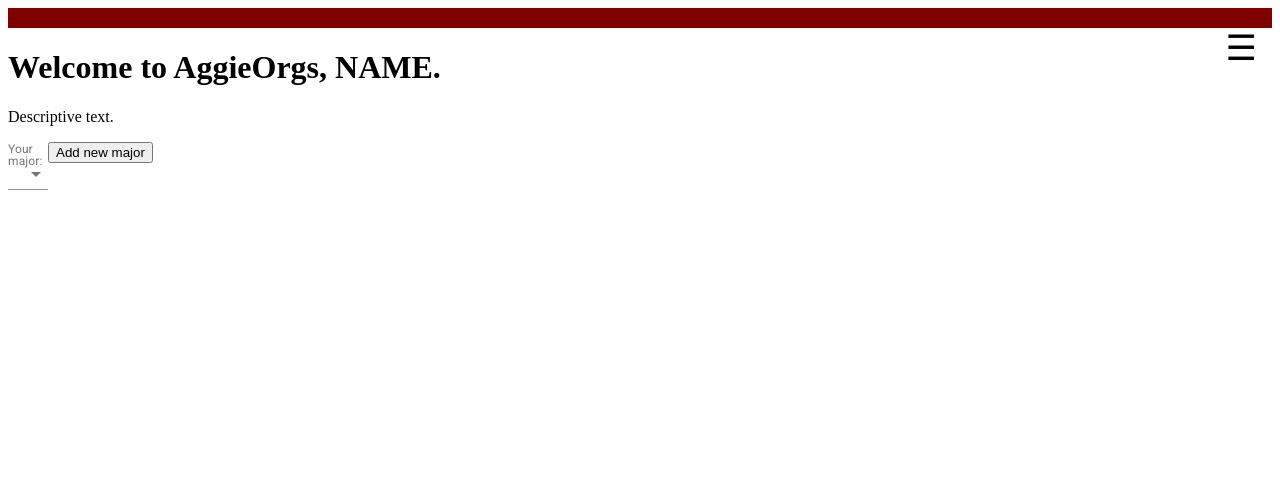
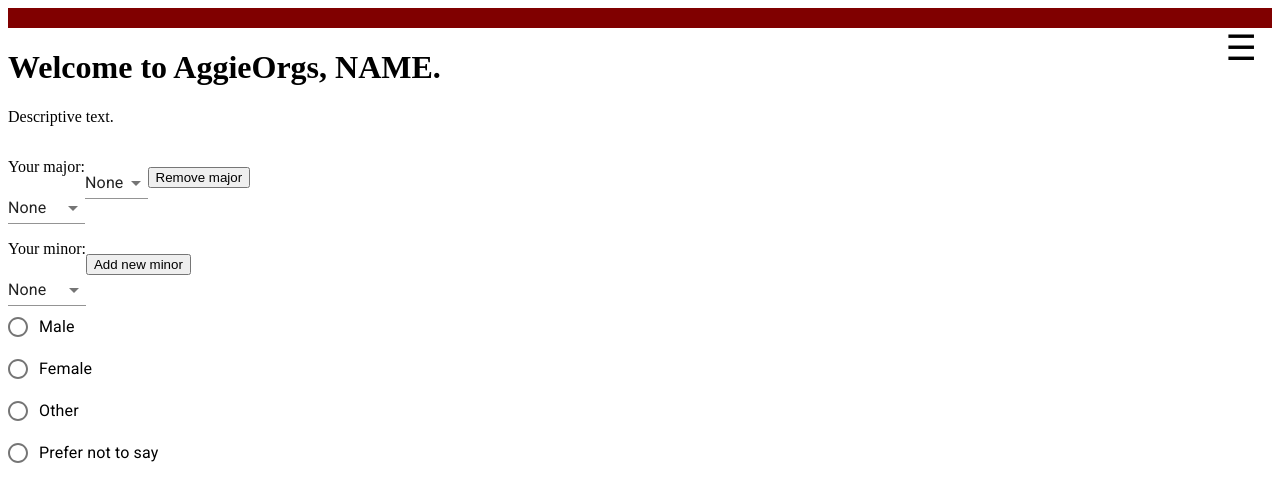
Before and after one commit to Auyxi/AggieOrgs_Front_End, a Next.js app: page /quiz in a window 1280 px wide. Both pictures are taken after a click on the button "Add new major". Shown: the top 502 px of the page. Built offline with nearby package versions, Linux system fonts and the light colour scheme; a web font is replaced by a local one.

Commit message:
quiz form elements without form submission

```diff
--- a/pages/quiz.js
+++ b/pages/quiz.js
@@ -4,6 +4,10 @@
 import FormControl from '@material-ui/core/FormControl';
 import React from 'react';
 import { MenuItem } from "@material-ui/core";
+import Grid from "@material-ui/core/Grid"
+import Radio from '@material-ui/core/Radio';
+import RadioGroup from '@material-ui/core/RadioGroup';
+import FormControlLabel from '@material-ui/core/FormControlLabel';
 
 // using material-ui now https://material-ui.com/components/selects/
 // dynamic forms for later https://itnext.io/building-a-dynamic-controlled-form-in-react-together-794a44ee552c
@@ -16,32 +20,154 @@
 
 class Quiz extends React.Component {
     state = {
-        Major: "None"
+        showMajor2: false,
+        showMinor2: false,
+
+        major1: "None",
+        major2: "None",
+        minor1: "None",
+        minor2: "None",
+        gender: "Prefer not to say"
     };
 
     handleChange = event => {
-        this.setState({Major: event.target.value});
+        const name = event.target.name;
+        const value = event.target.value;
+
+        this.setState({[name]: value}, () =>
+            {console.log(this.state);}
+        );
+        console.log(name);
+        console.log(value);
+    }
+
+    addMajorClickHandler = () => {
+        this.setState({showMajor2: true});
+    }
+
+    removeMajorClickHandler = () => {
+        this.setState({showMajor2: false, major2: "None"});
+    }
+
+    addMinorClickHandler = () => {
+        this.setState({showMinor2: true});
+    }
+
+    removeMinorClickHandler = () => {
+        this.setState({showMinor2: false, minor2: "None"});
     }
 
     render() {
+        let majors = ["None", "Computer Science", "Computing", "Computer Engineering"];
+        let majorDegrees = majors.map((major) =>
+            <MenuItem value={major}>{major}</MenuItem>
+        );
+
+        let secondMajor;
+
+        if (this.state.showMajor2) {
+            secondMajor = <div>
+                <FormControl>
+                    <Select
+                        labelId="major2-label"
+                        id="major2"
+                        name="major2"
+                        value={this.state.major2}
+                        onChange={this.handleChange}
+                    >
+                        {majorDegrees}
+                    </Select>
+                </FormControl>
+                <button onClick={this.removeMajorClickHandler}>Remove major</button>
+            </div>
+
+        }
+        else {
+            secondMajor = <button onClick={this.addMajorClickHandler}>Add new major</button>
+        }
+
+        let minors = ["None", "Computer Science", "Computing", "Computer Engineering", "Cybersecurity"];
+        let minorDegrees = minors.map((minors) =>
+            <MenuItem value={minors}>{minors}</MenuItem>
+        );
+
+        let secondMinor;
+
+        if (this.state.showMinor2) {
+            secondMinor = <div>
+                <FormControl>
+                    <Select
+                        labelId="minor2-label"
+                        id="minor2"
+                        name="minor2"
+                        value={this.state.minor2}
+                        onChange={this.handleChange}
+                    >
+                        {minorDegrees}
+                    </Select>
+                </FormControl>
+                <button onClick={this.removeMinorClickHandler}>Remove minor</button>
+            </div>
+
+        }
+        else {
+            secondMinor = <button onClick={this.addMinorClickHandler}>Add new minor</button>
+        }
+
+
         return (
             <div style={indexStyle}>
                 <SideNavLayout />
                 <h1>Welcome to AggieOrgs, NAME.</h1>
                 <p>Descriptive text.</p>
+                <Grid
+                    container
+                    direction="row"
+                    justify="flex-start"
+                    alignItems="center"
+                >
                     <FormControl>
-                    <InputLabel id="majors">Your major:</InputLabel>
+                        <p>Your major:</p>
                         <Select
-                        labelId="major-1-label"
-                        id="major-1"
-                        value={this.state.Major}
+                            labelId="major1-label"
+                            id="major1"
+                            name="major1"
+                            value={this.state.major1}
                             onChange={this.handleChange}
                         >
-                        <MenuItem value="Computer Science">Computer Science</MenuItem>
-                        <MenuItem value="Computing">Computing</MenuItem>
+                            {majorDegrees}
                         </Select>
                     </FormControl>
-                <button>Add new major</button>
+                    {secondMajor}
+                </Grid>
+
+                <Grid
+                    container
+                    direction="row"
+                    justify="flex-start"
+                    alignItems="center"
+                >
+                    <FormControl>
+                        <p>Your minor:</p>
+                        <Select
+                            labelId="minor1-label"
+                            id="minor1"
+                            name="minor1"
+                            value={this.state.minor1}
+                            onChange={this.handleChange}
+                        >
+                            {minorDegrees}
+                        </Select>
+                    </FormControl>
+                    {secondMinor}
+                </Grid>
+
+                <RadioGroup aria-label="gender" name="gender" value={this.state.gender} onChange={this.handleChange}>
+                    <FormControlLabel value="male" control={<Radio />} label="Male" />
+                    <FormControlLabel value="female" control={<Radio />} label="Female" />
+                    <FormControlLabel value="other" control={<Radio />} label="Other" />
+                    <FormControlLabel value="prefer not to say" control={<Radio />} label="Prefer not to say" />
+                </RadioGroup>
             </div>
         );
     }
```
Lines whose indentation alone changed are shown as unchanged.
